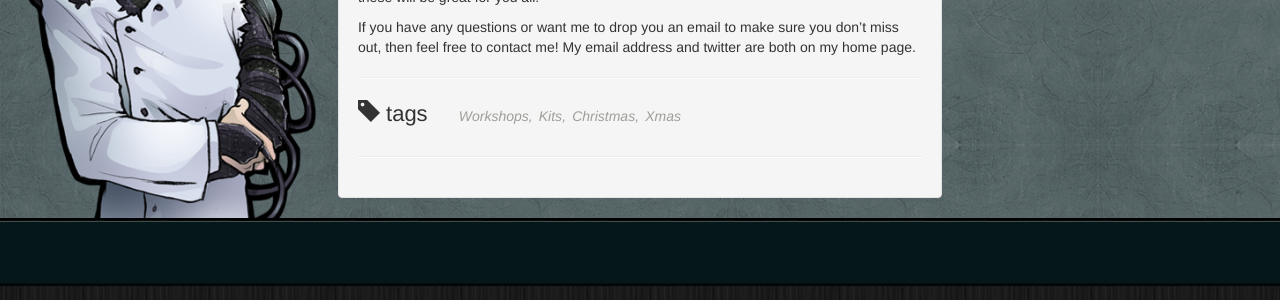
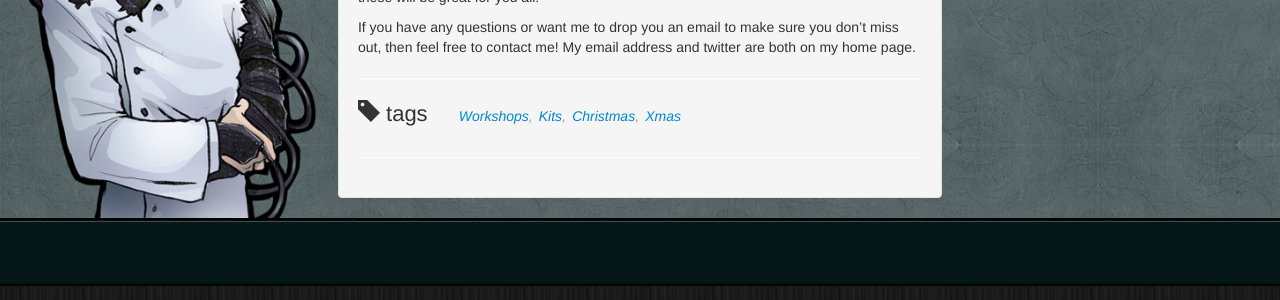
Before and after one commit to Cyberlane/Cyber-Lane-Jekyll, a Jekyll site: the page built from _posts/2013-09-05-a-new-blog.md, in a window 1280 px wide. Shown: the part 609-909 px from the top of the page. Built offline with Jekyll 4.4.1, drawn with Linux system fonts in a browser that asks for light colours; Markdown is read by kramdown in place of the engine named in the settings.

Commit message:
Blog posts make use of tag searching

```diff
--- a/Scripts/application.js
+++ b/Scripts/application.js
@@ -80,7 +80,7 @@
     			tags = post.tags;
 
 			for (var j in tags){
-				tagsList += '<li><a href="/search.html?tags=' + tags[j] + '">' + tags[j].toLowerCase() + '</a></li>';
+				tagsList += '<li><a href="/search?tags=' + tags[j] + '">' + tags[j].toLowerCase() + '</a></li>';
 			}
 			tagsList += '</ul>';
 
--- a/_layouts/post.html
+++ b/_layouts/post.html
@@ -11,7 +11,7 @@ layout: default
     <span class="glyphicon glyphicon-tag"></span> tags
     <ul>
     	{% for tag in page.tags %}
-        <li>{{ tag }}</li>
+        <li><a href="/search?tags={{ tag }}">{{ tag }}</a></li>
         {% endfor %}
     </ul>
 </div>
```
